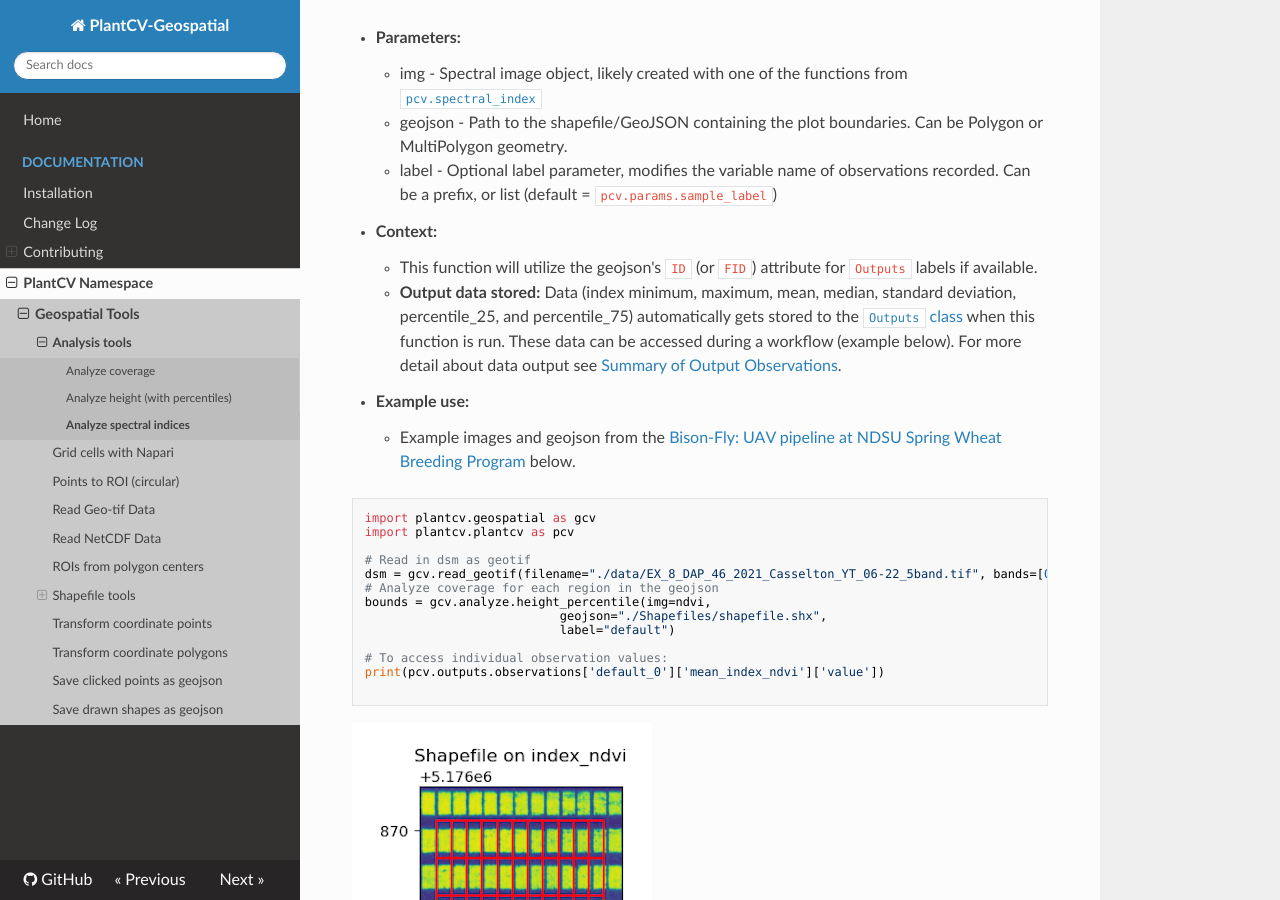
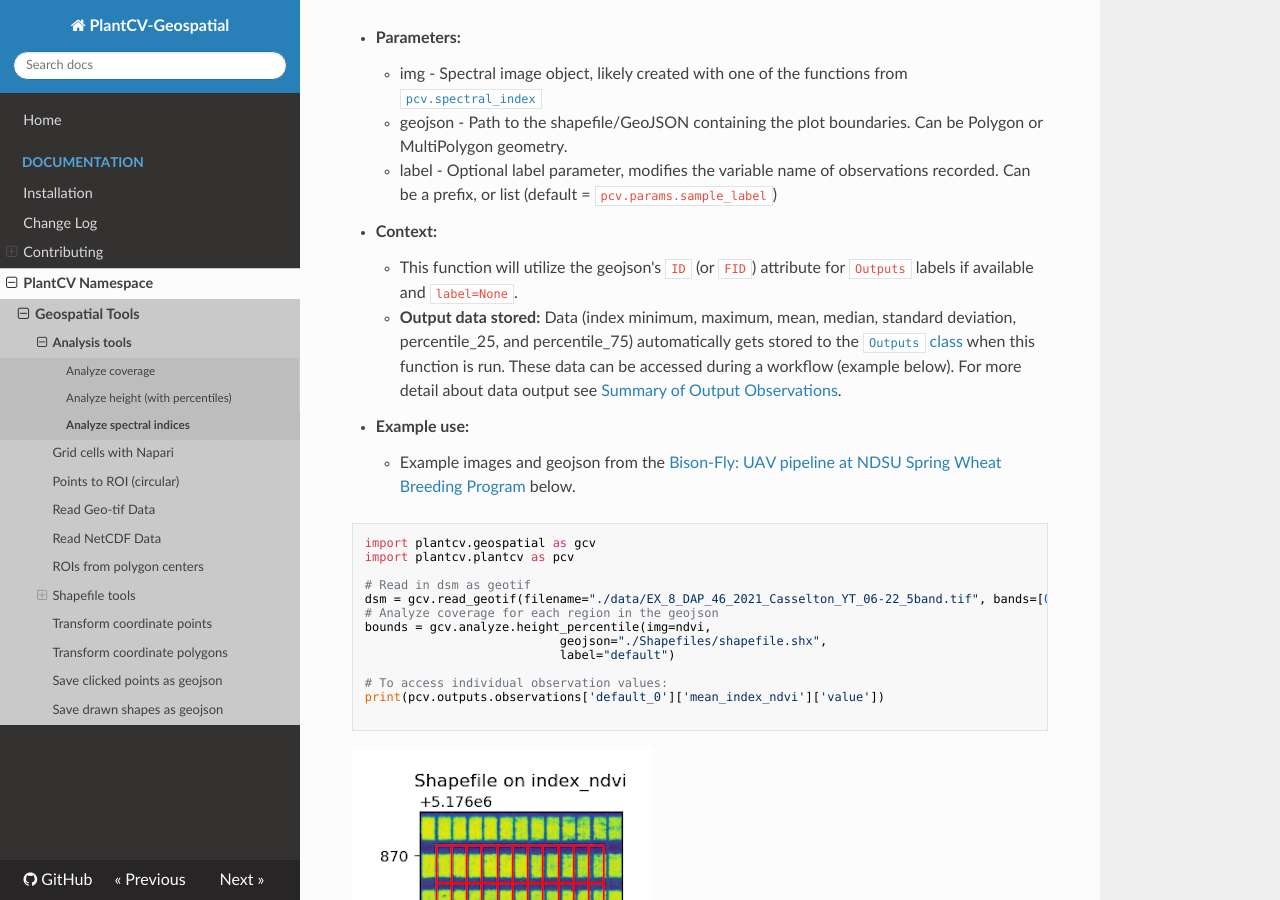
Before and after one commit to danforthcenter/plantcv-geospatial, an MkDocs documentation site: the page built from docs/analyze_spectral_index.md, in a window 1280 px wide and 900 px high, scrolled down 329 px. Built offline with MkDocs 1.6.1, drawn with Linux system fonts in a browser that asks for light colours; nearby versions of some CDN libraries.

Commit message:
add label context to docs

```diff
--- a/docs/analyze_spectral_index.md
+++ b/docs/analyze_spectral_index.md
@@ -12,7 +12,7 @@ Vectorize approach to spectral index analysis per region in a shapefile.
     - label - Optional label parameter, modifies the variable name of observations recorded. Can be a prefix, or list (default = `pcv.params.sample_label`)
 
 - **Context:**
-    - This function will utilize the geojson's `ID` (or `FID`) attribute for `Outputs` labels if available.
+    - This function will utilize the geojson's `ID` (or `FID`) attribute for `Outputs` labels if available and `label=None`.
     - **Output data stored:** Data (index minimum, maximum, mean, median, standard deviation, percentile_25, and percentile_75) automatically gets stored to the [`Outputs` class](https://plantcv.readthedocs.io/en/stable/outputs/#class-outputs) when this function is run. These data can be accessed during a workflow (example below). For more detail about data output see [Summary of Output Observations](https://plantcv.readthedocs.io/en/stable/output_measurements/).
 
 - **Example use:**
```
